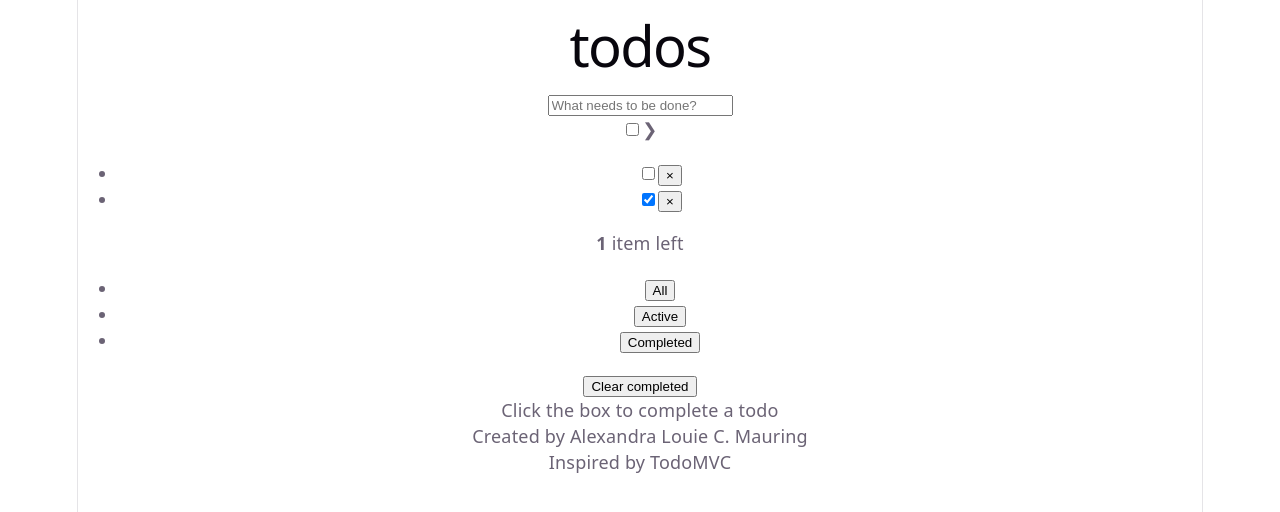
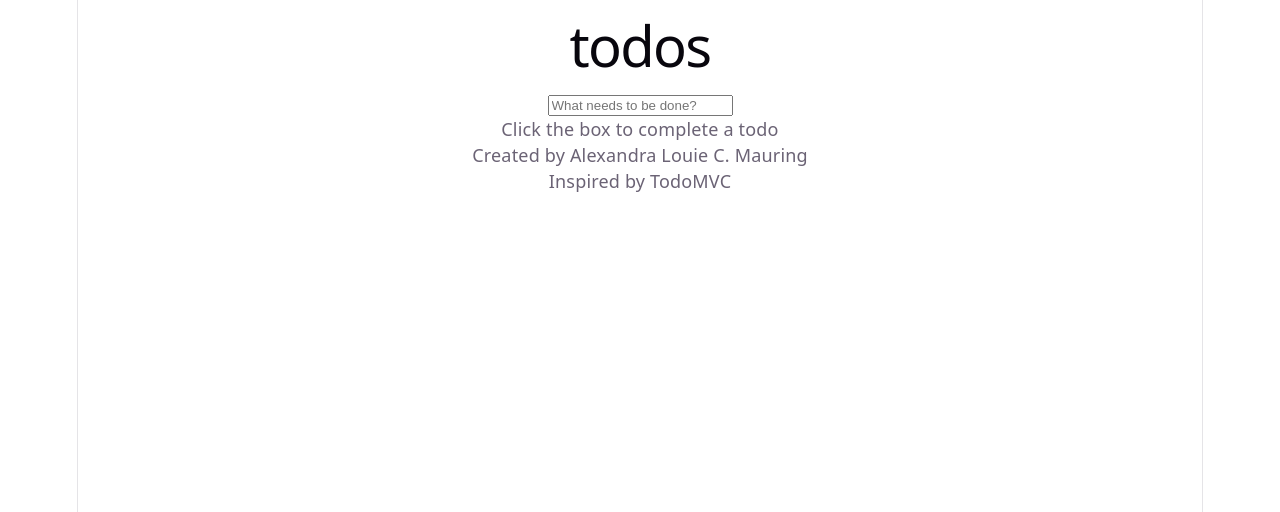
Before and after one commit to mautcha/csit340-todomvc, a React (Vite) app in the folder csit340-todomvc/: page / in a window 1280 px wide. Shown: the top 512 px of the page. Built offline with nearby package versions, Linux system fonts and the light colour scheme.

Commit message:
feat: hide main and footer when there are no todos

```diff
--- a/csit340-todomvc/src/components/Todos.jsx
+++ b/csit340-todomvc/src/components/Todos.jsx
@@ -2,10 +2,7 @@
 
 function Todos() {
     const [text, setText] = useState('')
-    const [todos, setTodos] = useState([
-        { id: 1, text: 'Learn the spread operator', completed: false },
-        { id: 2, text: 'Set up Tailwind', completed: true }
-    ])
+    const [todos, setTodos] = useState([])
 
     function handleSubmit(e) {
         e.preventDefault()
@@ -45,6 +42,9 @@
                         placeholder="What needs to be done?"
                     />
                 </form>
+
+                {todos.length > 0 && (
+                    <>
 
                 <main className="relative border-t border-[#e6e6e6]">
                     <input id="toggle-all" type="checkbox" className="peer sr-only" />
@@ -122,6 +122,8 @@
                         Clear completed
                     </button>
                 </footer>
+               </>
+              )}
             </div>
         </section>
     )
```
